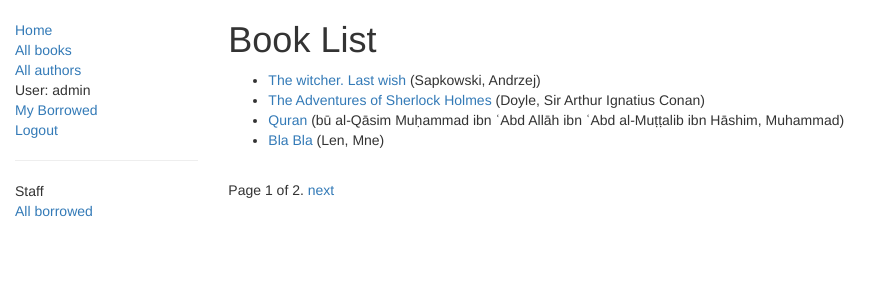
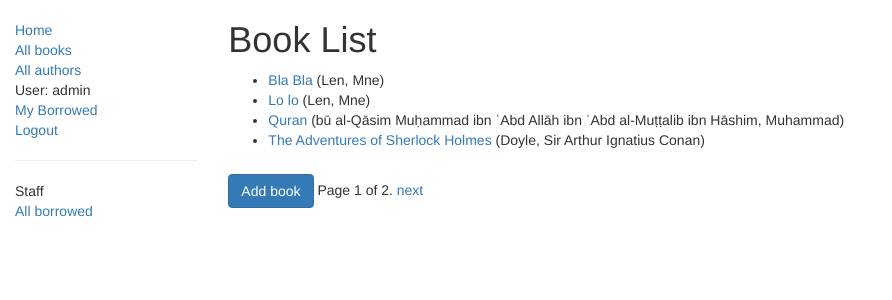
Before and after one commit to alikpid/django-practice, a Django app: page /catalog/books/ in a window 1280 px wide. Shown: the top 300 px of the page, without its empty margins (0-892 px from the left). Run offline with Django 3.2, Linux system fonts and the light colour scheme; a user stored in the database is signed in; data comes from the database, SQL or seed files in the repository; both versions use the stored data as it was after the commit; some libraries are stand-ins or nearby versions.

Commit message:
кнопочка добавления книги

```diff
--- a/catalog/admin.py
+++ b/catalog/admin.py
@@ -1,9 +1,9 @@
 from django.contrib import admin
-from .models import Author, Book, BookInstance, Language
+from .models import Author, Book, BookInstance, Language, Genre
 
 # admin.site.register(Book)
 # admin.site.register(Author)
-# admin.site.register(Genre)
+admin.site.register(Genre)
 # admin.site.register(BookInstance)
 admin.site.register(Language)
 
--- a/catalog/models.py
+++ b/catalog/models.py
@@ -30,16 +30,19 @@
     genre = models.ManyToManyField(Genre, help_text="Select a genre for this book")
     language = models.ForeignKey('Language', on_delete=models.SET_NULL, null=True)
 
+    class Meta:
+        ordering = ['title', 'author']
+
     def display_genre(self):
         return ', '.join([genre.name for genre in self.genre.all()[:3]])
 
     display_genre.short_description = 'Genre'
 
+    def get_absolute_url(self):
+        return reverse('book-detail', args=[str(self.id)])
+
     def __str__(self):
         return self.title
-
-    def get_absolute_url(self):
-        return reverse('book-detail', args=[str(self.id)])
 
 
 class BookInstance(models.Model):
@@ -61,7 +64,7 @@
 
     class Meta:
         ordering = ["due_back"]
-        permissions = (("can_mark_returned", "Set book as returned"),)
+        permissions = ("can_mark_returned", "Set book as returned"),
 
     def __str__(self):
         return '{0} ({1})'.format(self.id, self.book.title)
@@ -79,6 +82,9 @@
     date_of_birth = models.DateField(null=True, blank=True)
     date_of_death = models.DateField('died', null=True, blank=True)
 
+    class Meta:
+        ordering = ['last_name', 'first_name']
+
     def get_absolute_url(self):
         return reverse('author-detail', args=[str(self.id)])
 
--- a/catalog/templates/catalog/book_list.html
+++ b/catalog/templates/catalog/book_list.html
@@ -13,6 +13,11 @@
       {% endfor %}
 
     </ul>
+            {% if user.is_staff %}
+        <a
+            href="{% url 'book-create' %}" class="btn btn-primary">Add book
+        </a>
+        {% endif %}
     {% else %}
       <p>There are no books in the library.</p>
     {% endif %}
--- a/catalog/views.py
+++ b/catalog/views.py
@@ -1,14 +1,14 @@
 from django.shortcuts import render
-from .models import Book, Author, BookInstance
+from .models import Book, Author, BookInstance, Genre
 from django.views import generic
 from django.contrib.auth.mixins import LoginRequiredMixin
 from django.contrib.auth.mixins import PermissionRequiredMixin
-from django.contrib.auth.decorators import permission_required
+from django.contrib.auth.decorators import permission_required, login_required
 from django.shortcuts import get_object_or_404
 from django.http import HttpResponseRedirect
 from django.urls import reverse, reverse_lazy
 import datetime
-from .forms import RenewBookForm
+from catalog.forms import RenewBookForm
 from django.views.generic.edit import CreateView, UpdateView, DeleteView
 
 
@@ -73,25 +73,31 @@
         return BookInstance.objects.filter(status__exact='o').order_by('due_back')
 
 
-@permission_required('catalog.can_mark_returned')
+@login_required
+@permission_required('catalog.can_mark_returned', raise_exception=True)
 def renew_book_librarian(request, pk):
-    book_inst = get_object_or_404(BookInstance, pk=pk)
+    book_instance = get_object_or_404(BookInstance, pk=pk)
 
     if request.method == 'POST':
 
         form = RenewBookForm(request.POST)
 
         if form.is_valid():
-            book_inst.due_back = form.cleaned_data['renewal_date']
-            book_inst.save()
+            book_instance.due_back = form.cleaned_data['renewal_date']
+            book_instance.save()
 
             return HttpResponseRedirect(reverse('all-borrowed'))
 
     else:
         proposed_renewal_date = datetime.date.today() + datetime.timedelta(weeks=3)
-        form = RenewBookForm(initial={'renewal_date': proposed_renewal_date, })
+        form = RenewBookForm(initial={'renewal_date': proposed_renewal_date})
 
-    return render(request, 'catalog/book_renew_librarian.html', {'form': form, 'bookinst': book_inst})
+    context = {
+        'form': form,
+        'book_instance': book_instance,
+    }
+
+    return render(request, 'catalog/book_renew_librarian.html', context)
 
 
 class AuthorCreate(CreateView):
```
Also changed, not shown: db.sqlite3.
